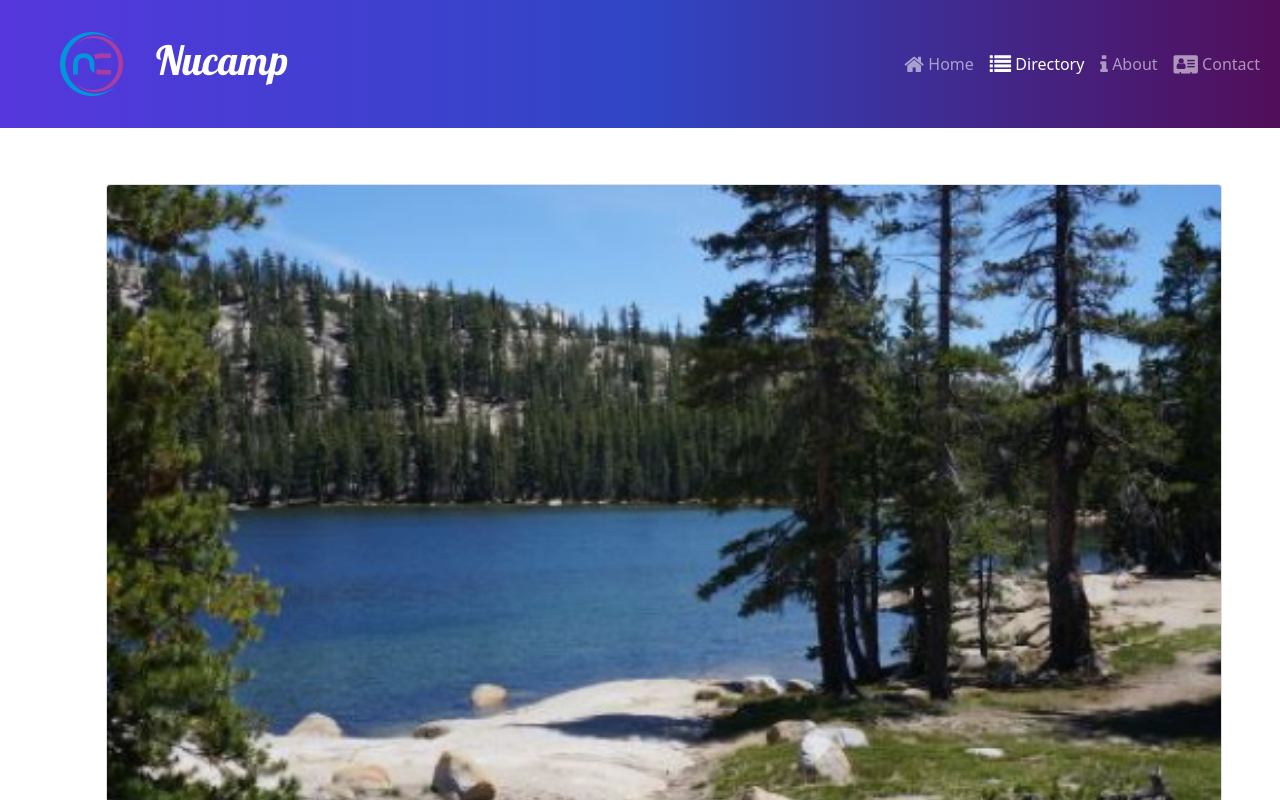
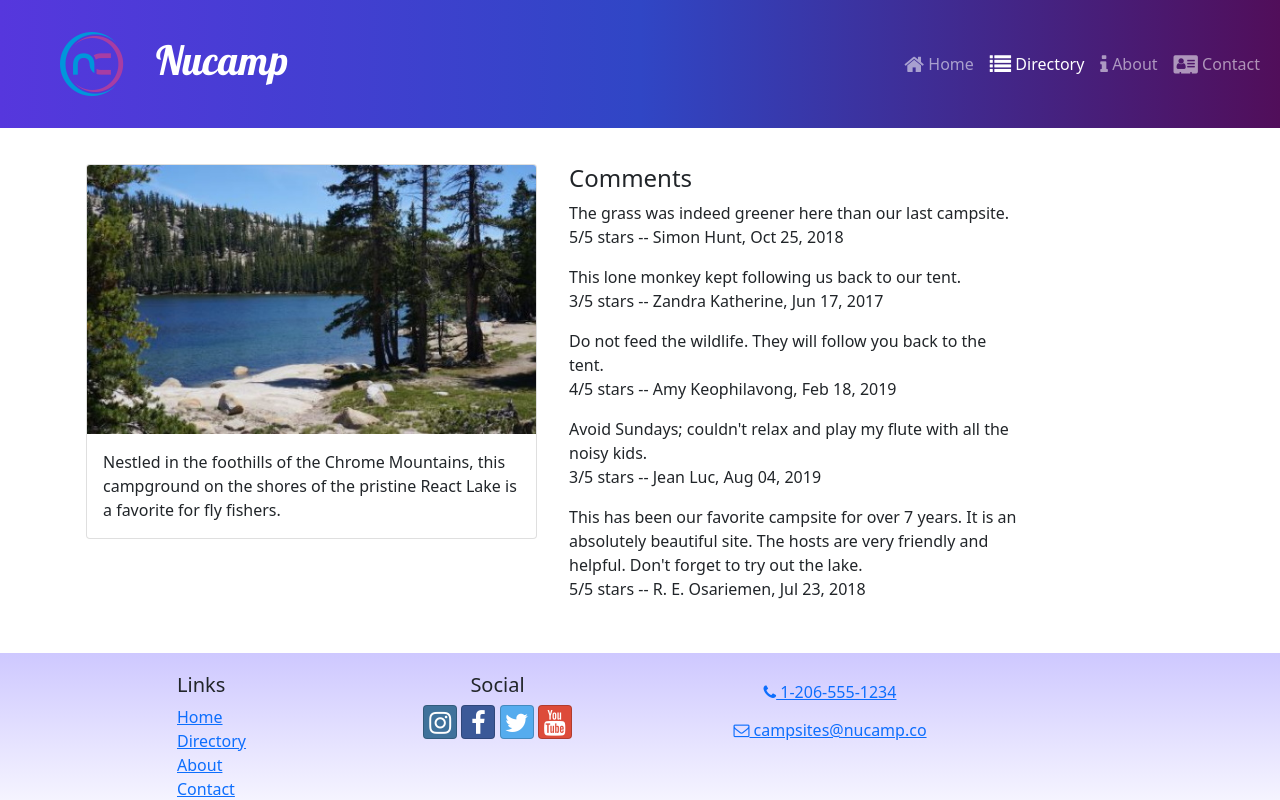
Before and after one commit to jarrettroster/nucampsiteReact, a React (Create React App) app: page /directory/0 in a window 1280 px wide. Shown: the top 800 px of the page. Built offline with nearby package versions, Linux system fonts and the light colour scheme.

Commit message:
Comments

```diff
--- /dev/null
+++ b/src/components/SubHeader.js
@@ -0,0 +1,4 @@
+import { Link } from "react-router-dom";
+import { Col, Row, Breadcrumb, BreadcrumbItem } from "reactstrap";
+
+const SubHeader = ({ current})
--- a/src/features/campsites/CampsiteDetail.js
+++ b/src/features/campsites/CampsiteDetail.js
@@ -4,7 +4,7 @@
     const { image, name, description } = campsite;
 
     return (
-        <Col md='12' className='m-4'>
+        <Col md='5' className='m-1'>
             <Card>
                 <CardImg top src={image} alt={name} />
                 <CardBody>
--- /dev/null
+++ b/src/features/comments/Comment.js
@@ -0,0 +1,15 @@
+import { formatDate } from '../../utils/formatDate';
+
+const Comment = ({ comment }) => {
+    const { text:commentText, rating, author, date } = comment;
+
+    return (
+        <p>
+            {commentText}
+            <br />
+            {rating}/5 stars -- {author}, {formatDate(date)}
+        </p>
+    );
+};
+
+export default Comment;
--- /dev/null
+++ b/src/features/comments/CommentsList.js
@@ -0,0 +1,25 @@
+import { Col } from 'reactstrap';
+import Comment from './Comment';
+import { selectCommentsByCampsiteId } from './commentsSlice';
+
+const CommentsList = ({ campsiteId }) => {
+    const comments = selectCommentsByCampsiteId(campsiteId);
+
+    if (comments && comments.length > 0) {
+        return (
+            <Col md='5' className='m-1'>
+                <h4>Comments</h4>
+                {comments.map((comment) => {
+                    return <Comment key={comment.id} comment={comment} />
+                })}
+            </Col>
+        );
+    };
+    return (
+        <Col md='5' className='m-1'>
+            There are no comments for this campsite yet.
+        </Col>
+    );
+};
+
+export default CommentsList;
--- /dev/null
+++ b/src/features/comments/commentsSlice.js
@@ -0,0 +1,5 @@
+import { COMMENTS } from "../../app/shared/COMMENTS";
+
+export const selectCommentsByCampsiteId = (campsiteId) => {
+    return COMMENTS.filter((comment) => comment.campsiteId === parseInt(campsiteId));
+};
--- a/src/pages/CampsiteDetailPage.js
+++ b/src/pages/CampsiteDetailPage.js
@@ -2,6 +2,7 @@
 import { useParams } from "react-router-dom";
 import { selectCampsiteById } from "../features/campsites/campsitesSlice";
 import CampsiteDetail from "../features/campsites/CampsiteDetail";
+import CommentsList from "../features/comments/CommentsList";
 
 const CampsiteDetailPage = () => {
     const { campsiteId } = useParams();
@@ -11,6 +12,7 @@
         <Container>
             <Row>
                 <CampsiteDetail campsite={campsite} />
+                <CommentsList campsiteId={campsiteId} />
             </Row>
         </Container>
     )
--- /dev/null
+++ b/src/utils/formatDate.js
@@ -0,0 +1,7 @@
+export const formatDate = (date) => {
+    return new Intl.DateTimeFormat('en-US', {
+        year:'numeric',
+        month: 'short',
+        day: '2-digit'
+    }).format(new Date(Date.parse(date)))
+};
```
